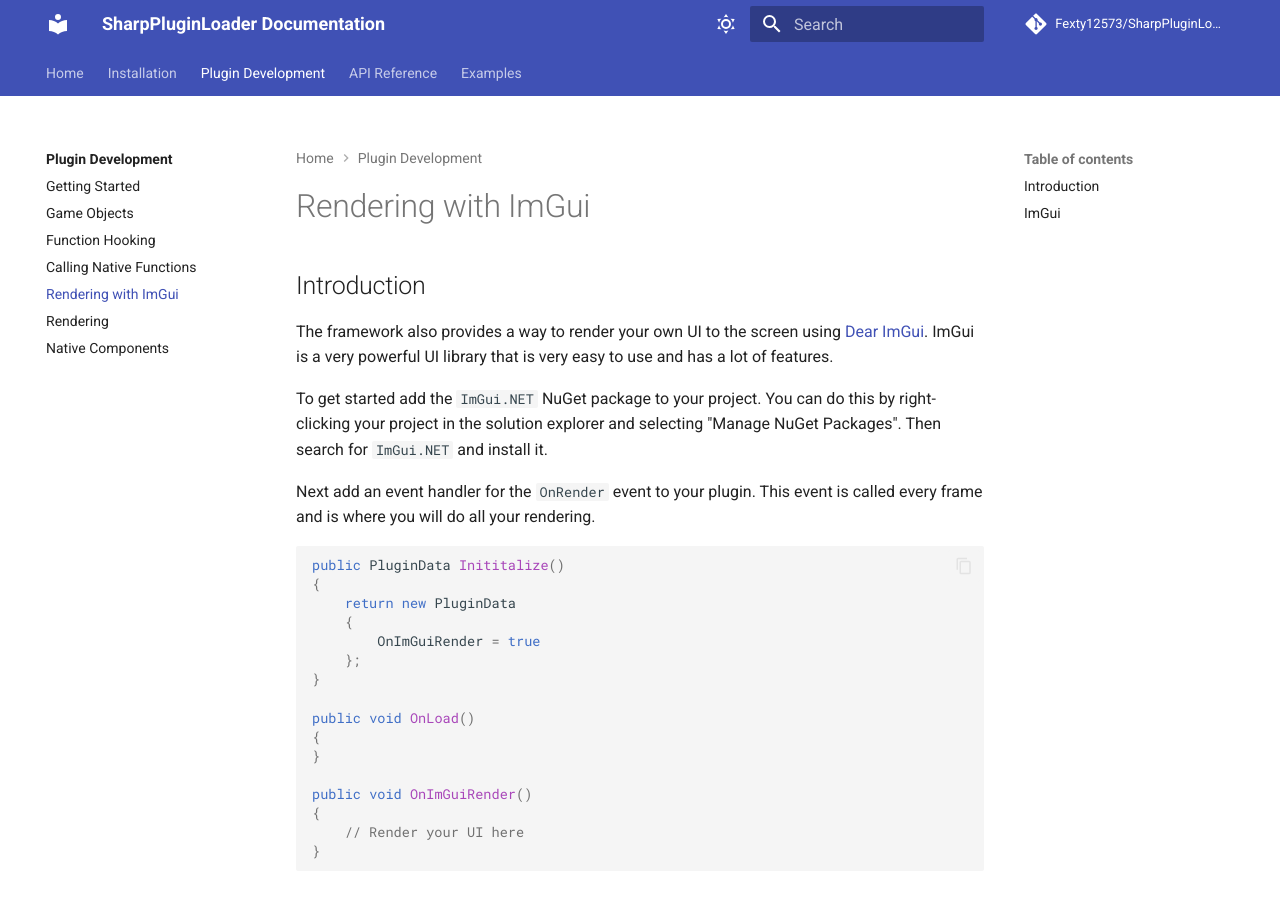
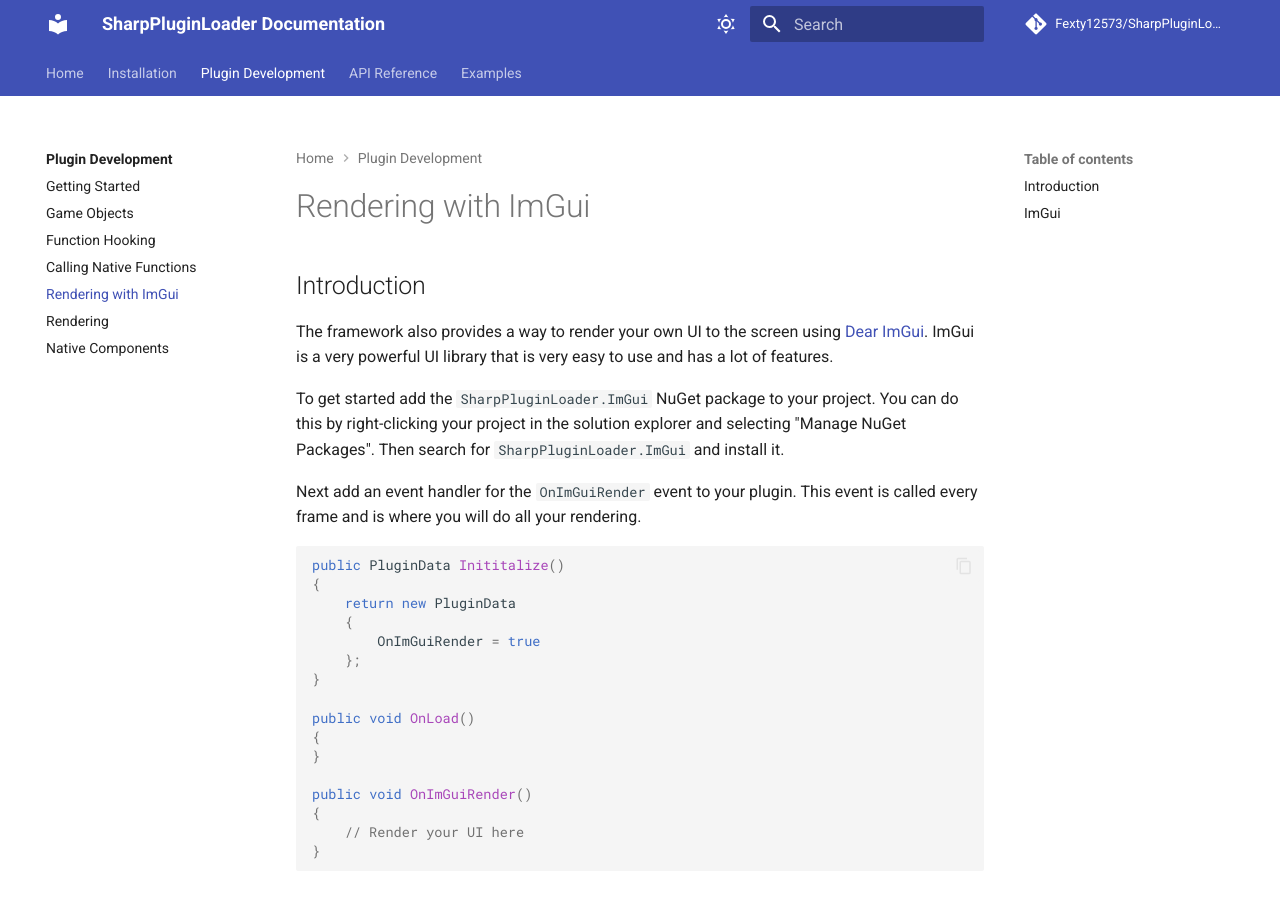
Before and after one commit to Fexty12573/SharpPluginLoader, an MkDocs documentation site: the page built from docs/Development/ImGui.md, in a window 1280 px wide and 900 px high. Built offline with MkDocs 1.6.1 and Material for MkDocs 9.7.7, drawn with Linux system fonts in a browser that asks for light colours; comment, search, counter and statistics services are not loaded.

Commit message:
Custom ImGui Version (#22)
* Update submodule url

* Properly update cimgui submodule

* Update cimgui with latest changes

* Update cimgui

* Updated ImGui.NET assemblies

* Move ImGui defines to compiler command

* Adjust docs

* Switch to SharpPluginLoader.ImGui NuGet package

````diff
--- a/docs/Development/ImGui.md
+++ b/docs/Development/ImGui.md
@@ -3,9 +3,9 @@
 ## Introduction
 The framework also provides a way to render your own UI to the screen using [Dear ImGui](https://github.com/ocornut/imgui/tree/master). ImGui is a very powerful UI library that is very easy to use and has a lot of features.
 
-To get started add the `ImGui.NET` NuGet package to your project. You can do this by right-clicking your project in the solution explorer and selecting "Manage NuGet Packages". Then search for `ImGui.NET` and install it.
+To get started add the `SharpPluginLoader.ImGui` NuGet package to your project. You can do this by right-clicking your project in the solution explorer and selecting "Manage NuGet Packages". Then search for `SharpPluginLoader.ImGui` and install it.
 
-Next add an event handler for the `OnRender` event to your plugin. This event is called every frame and is where you will do all your rendering.
+Next add an event handler for the `OnImGuiRender` event to your plugin. This event is called every frame and is where you will do all your rendering.
 ```csharp
 
 public PluginData Inititalize()
````
Also changed, not shown: .gitmodules, 11 other files.
